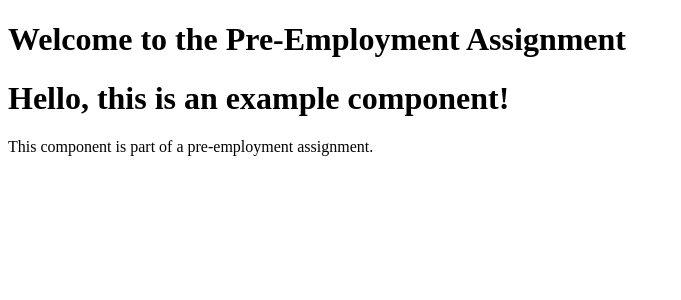
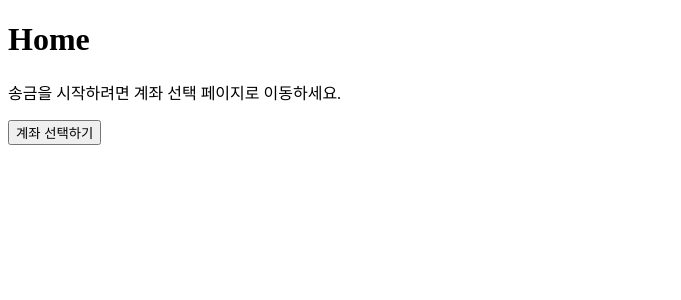
Before and after one commit to df-van/pre-employment-assignment, a React (Vite) app: page / in a window 1280 px wide. Shown: the top 300 px of the page, without its empty margins (0-681 px from the left). Built offline with nearby package versions, Linux system fonts and the light colour scheme.

Commit message:
feat : 페이지 생성 및 라우터 설정

```diff
--- a/package.json
+++ b/package.json
@@ -10,8 +10,10 @@
   },
   "dependencies": {
     "@tanstack/react-query": "^5.69.0",
+    "@tanstack/react-query-devtools": "^5.69.0",
     "react": "^18.2.0",
-    "react-dom": "^18.2.0"
+    "react-dom": "^18.2.0",
+    "react-router-dom": "^7.4.0"
   },
   "devDependencies": {
     "@types/react": "^18.0.0",
--- a/src/App.tsx
+++ b/src/App.tsx
@@ -1,12 +1,15 @@
 import React from 'react';
-import ExampleComponent from './components/ExampleComponent';
+import {QueryClient, QueryClientProvider} from "@tanstack/react-query";
+import {Outlet} from "react-router-dom";
+import {ReactQueryDevtools} from "@tanstack/react-query-devtools";
 
-const App: React.FC = () => {
+const queryClient = new QueryClient();
+function App() {
     return (
-        <div>
-            <h1>Welcome to the Pre-Employment Assignment</h1>
-            <ExampleComponent />
-        </div>
+      <QueryClientProvider client={queryClient}>
+        <ReactQueryDevtools initialIsOpen={true} />
+        <Outlet />
+      </QueryClientProvider>
     );
 };
 
--- a/src/main.tsx
+++ b/src/main.tsx
@@ -1,9 +1,50 @@
 import React from "react";
 import ReactDOM from "react-dom/client";
 import App from "./App";
+import {createBrowserRouter, Navigate, RouterProvider} from "react-router-dom";
+import ErrorBoundary from "./pages/errors/ErrorBoundary";
+import Home from "./pages/home";
+import Accounts from "./pages/accounts";
+import Transfer from "./pages/transfer";
+import InputAmount from "./pages/transfer/InputAmount";
+import TransferProcess from "./pages/transfer/TransferProcess";
+import TransferComplete from "./pages/transfer/TransferComplete";
+import TransferFailed from "./pages/transfer/TransferFailed";
+import NotFound from "./pages/errors/NotFound";
 
-ReactDOM.createRoot(document.getElementById("root")!).render(
+
+const router = createBrowserRouter([
+  {
+    path: "/",
+    element: <App/>,
+    errorElement: <ErrorBoundary/>,
+    children: [
+      {index: true, element: <Home/>},
+      {
+        path: "/accounts",
+        element: <Accounts/>,
+      },
+      {
+        path: "/transfer",
+        element: <Transfer/>,
+        children: [
+          {index: true, element: <Navigate to="/transfer/input-amount" replace/>},
+          {index: true, path: 'input-amount', element: <InputAmount/>},
+          {path: 'process', element: <TransferProcess/>},
+          {path: 'complete', element: <TransferComplete/>},
+          {path: 'failed', element: <TransferFailed/>}
+        ]
+      },
+      {path: "*", element: <NotFound/>}
+    ],
+  },
+]);
+
+const root = ReactDOM.createRoot(
+  document.getElementById("root") as HTMLElement
+);
+root.render(
   <React.StrictMode>
-    <App />
+    <RouterProvider router={router}/>
   </React.StrictMode>
 );
--- /dev/null
+++ b/src/pages/accounts/index.tsx
@@ -0,0 +1,7 @@
+export default function Accounts() {
+  return (
+    <>
+      <h1>accounts</h1>
+    </>
+  )
+}
--- /dev/null
+++ b/src/pages/errors/ErrorBoundary.tsx
@@ -0,0 +1,13 @@
+import {useRouteError} from "react-router-dom";
+
+export default function ErrorBoundary() {
+  const error = useRouteError();
+  return (
+    <>
+      <h1>예상치 못한 오류 발생</h1>
+      <p>문제가 발생했습니다. 다시 시도해 주세요.</p>
+      {error && <pre>{JSON.stringify(error, null, 2)}</pre>}
+      <a href="/">홈으로 돌아가기</a>
+    </>
+  )
+}
--- /dev/null
+++ b/src/pages/errors/NotFound.tsx
@@ -0,0 +1,13 @@
+import {useNavigate} from "react-router-dom";
+
+export default function NotFound(){
+  const navigate = useNavigate();
+
+  return (
+    <div className="not-found">
+      <h2>페이지를 찾을 수 없습니다.</h2>
+      <p>잘못된 경로로 접근하셨습니다.</p>
+      <button onClick={() => navigate('/')}>홈으로</button>
+    </div>
+  );
+}
--- /dev/null
+++ b/src/pages/home/index.tsx
@@ -0,0 +1,12 @@
+import {useNavigate} from "react-router-dom";
+
+export default function Home() {
+  const navigate=useNavigate();
+  return (
+    <>
+      <h1>Home</h1>
+      <p>송금을 시작하려면 계좌 선택 페이지로 이동하세요.</p>
+      <button onClick={() => navigate('/accounts')}>계좌 선택하기</button>
+    </>
+  )
+}
--- /dev/null
+++ b/src/pages/transfer/InputAmount.tsx
@@ -0,0 +1,7 @@
+export default function InputAmount() {
+  return (
+    <>
+      <h2>input amount</h2>
+    </>
+  )
+}
--- /dev/null
+++ b/src/pages/transfer/TransferComplete.tsx
@@ -0,0 +1,7 @@
+export default function TransferComplete() {
+  return (
+    <>
+      <h2>transfer complete</h2>
+    </>
+  )
+}
--- /dev/null
+++ b/src/pages/transfer/TransferFailed.tsx
@@ -0,0 +1,7 @@
+export default function TransferFailed() {
+  return (
+    <>
+      <h2>transfer failed</h2>
+    </>
+  )
+}
--- /dev/null
+++ b/src/pages/transfer/TransferProcess.tsx
@@ -0,0 +1,7 @@
+export default function TransferProcess() {
+  return (
+    <>
+      <h2>transfer process</h2>
+    </>
+  )
+}
--- /dev/null
+++ b/src/pages/transfer/index.tsx
@@ -0,0 +1,10 @@
+import {Outlet} from "react-router-dom";
+
+export default function Transfer() {
+  return (
+    <>
+      <h1>transfer</h1>
+      <Outlet/>
+    </>
+  )
+}
```
Also changed, not shown: 2 other files (tests, documents, lock files or other folders).
